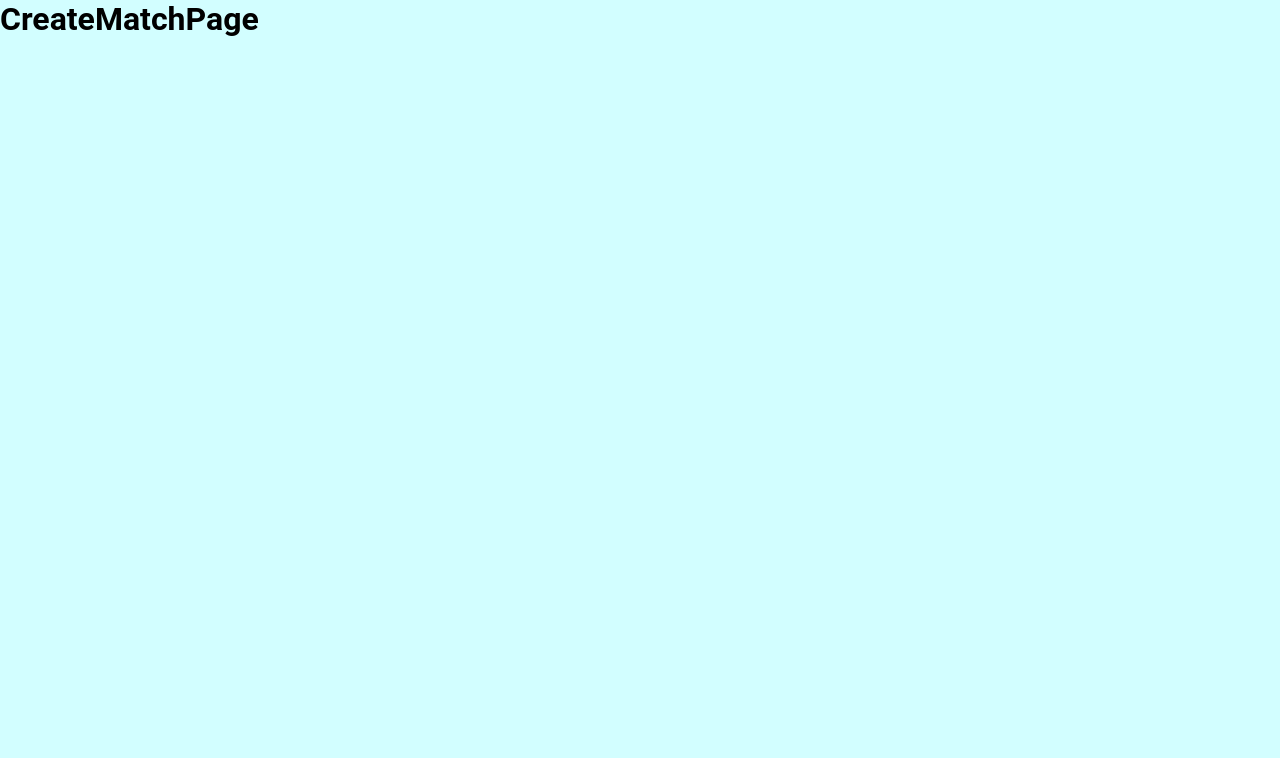
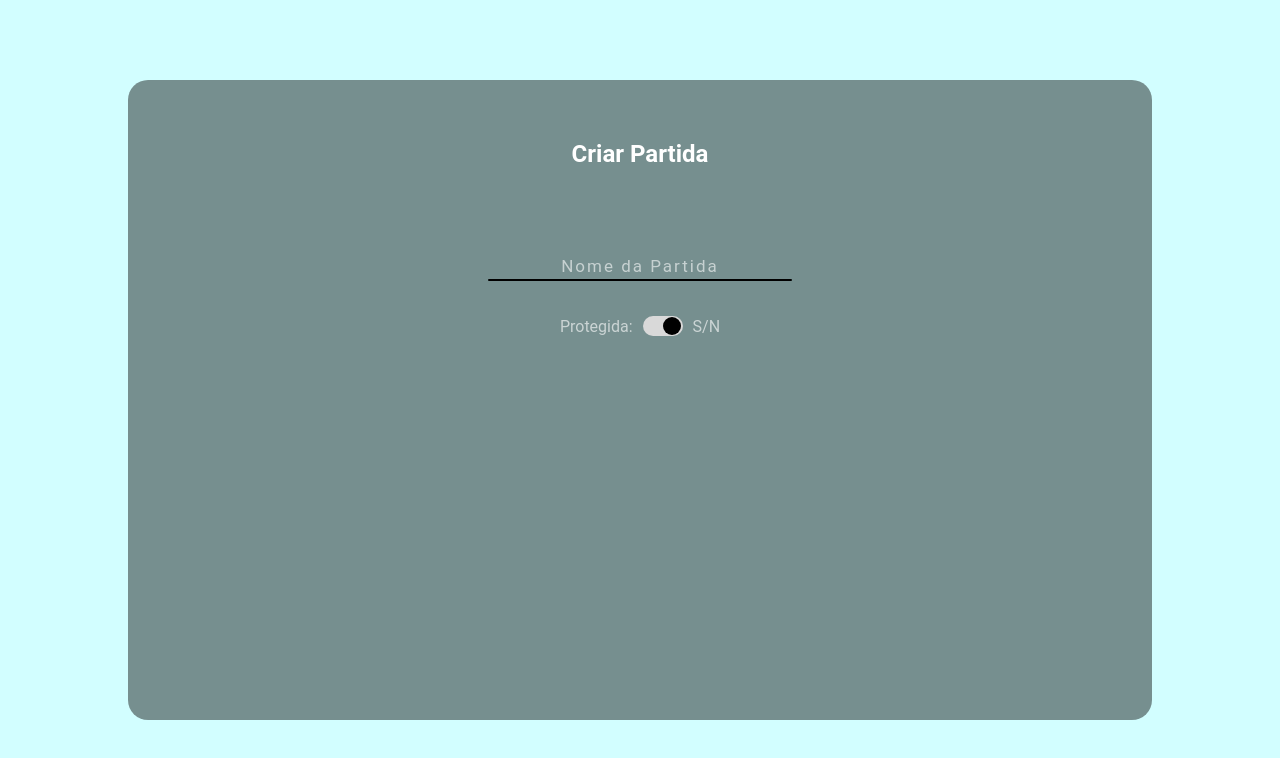
Before and after one commit to DeivisonCs/TypingFight, a React (Vite) app in the folder TypingFight/: page /create-match in a window 1280 px wide. Shown: the top 758 px of the page. Built offline with nearby package versions, Linux system fonts and the light colour scheme.

Commit message:
create forms

```diff
--- a/TypingFight/src/pages/CreateMatchPage/index.tsx
+++ b/TypingFight/src/pages/CreateMatchPage/index.tsx
@@ -1,8 +1,51 @@
-import React from "react";
+import React, { useState } from "react";
+
+import "./styles.css";
 
 const CreateMatchPage: React.FC = () => {
+    const [isProtected, setIsProtected] = useState(false);
+
+    function changeProtect() {
+        setIsProtected(!isProtected);
+    }
+
     return (
-        <h1>CreateMatchPage</h1>
+        <section>
+            <h1>Criar Partida</h1>
+            <form>
+                <div className="top-input-container">
+                    <div className="input-field-div name-field-div">
+                        <input
+                            id="name-field"
+                            name="name-field"
+                            type="text"
+                            maxLength={30}
+                            placeholder="Nome da Partida"/>
+                        <span className="input-bottom-line"></span>
+                    </div>
+
+                    <div className="input-field-div protected-field-div">
+                        <label className="protected-field-label">Protegida:</label>
+                        <div onClick={() => changeProtect()} className="protected-input-div">
+                            <span className={isProtected? "protect-activated protected-input-changer" : "protect-deactivated protected-input-changer"}></span>
+                        </div>
+                        <span className="protected-field-legend">S/N</span>
+                    </div>
+                </div>
+
+                { isProtected &&
+                    (<div className="input-field-div password-field-div">
+                        <input
+                            id="password-field"
+                            name="password-field"
+                            type="text"
+                            maxLength={30}
+                            placeholder="Senha"/>
+                        <span className="input-bottom-line"></span>
+                    </div>)
+                }
+            </form>
+        </section>
     )
 }
 
--- /dev/null
+++ b/TypingFight/src/pages/CreateMatchPage/styles.css
@@ -0,0 +1,132 @@
+section {
+    background-color: #00000070;
+    color: #fff;
+
+    position: absolute;
+    bottom: 50%;
+    right: 50%;
+    transform: translate(50%, 50%);
+
+    width: 80vw;
+    height: 80vh;
+    padding: 60px 50px;
+    border-radius: 20px;
+
+    display: flex;
+    justify-content: flex-start;
+    align-items: center;
+    flex-direction: column;
+}
+
+form {
+    margin-top: 80px;
+    width: 50%;
+
+    display: flex;
+    align-items: center;
+    flex-direction: column;
+    gap: 4rem;
+
+    .input-field-div {
+        display: flex;
+        align-items: center;
+        flex-direction: column;
+
+        width: 60%;
+    }
+
+    .top-input-container{
+        width: 100%;
+        display: flex;
+        justify-content: center;
+        gap: 35px;
+        flex-wrap: wrap;
+
+        .protected-field-div {
+            display: flex;
+            flex-direction: row;
+            gap: 10px;
+            width: fit-content;
+
+            color: #ffffff9d;
+
+            .protected-input-div {
+                cursor: pointer;
+                background-color: #d9d9d9;
+                width: 40px;
+                height: 20px;
+                padding: 0px 2px;
+                border-radius: 30px;
+
+                display: flex;
+                align-items: center;
+                position: relative;
+
+                .protected-input-changer {
+                    display: block;
+                    position: absolute;
+                    right: 50%;
+
+                    background-color: #000;
+                    border-radius: 50%;
+                    width: 18px;
+                    height: 18px;
+                }
+            }
+        }
+    }
+}
+
+input {
+    padding: 8px 10px 3px 10px;
+
+    font-size: 17px;
+    letter-spacing: 2px;
+    color: #fff;
+
+    border: none;
+    width: 100%;
+    background-color: transparent;
+    outline: none;
+}
+
+::placeholder{
+    color: #fff;
+    opacity: 59%;
+
+    text-align: center;
+}
+
+.input-bottom-line {
+    width: 110%;
+    height: 2px;
+    background-color: #000;
+
+    border-radius: 10px;
+}
+
+.protect-activated {
+    animation: deactiveProtect .4s linear forwards;
+}
+
+.protect-deactivated {
+    animation: activeProtect .4s linear forwards;
+}
+
+@keyframes activeProtect {
+    from {
+        right: 50%;
+    }
+    to {
+        right: 3%;
+    }
+}
+
+@keyframes deactiveProtect {
+    from {
+        right: 3%;
+    }
+    to {
+        right: 50%;
+    }
+}
```
